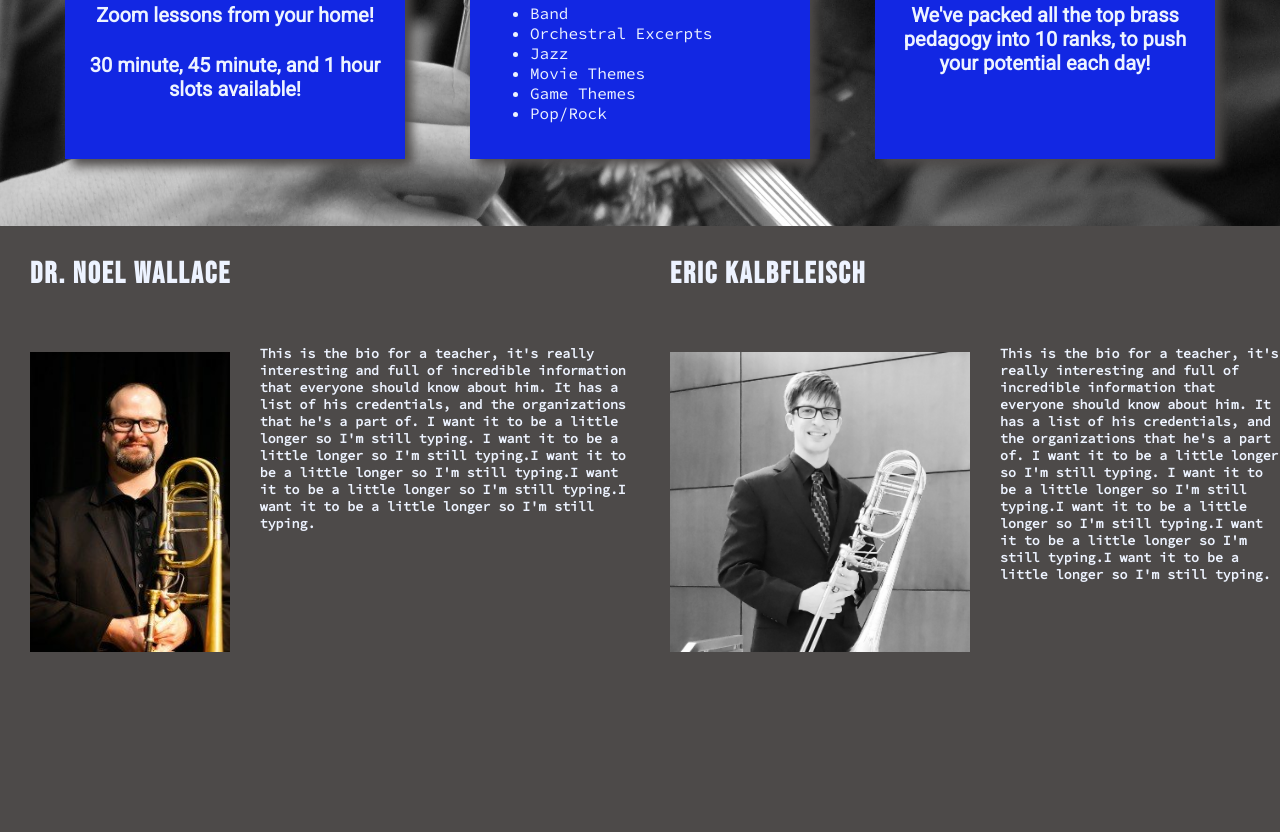
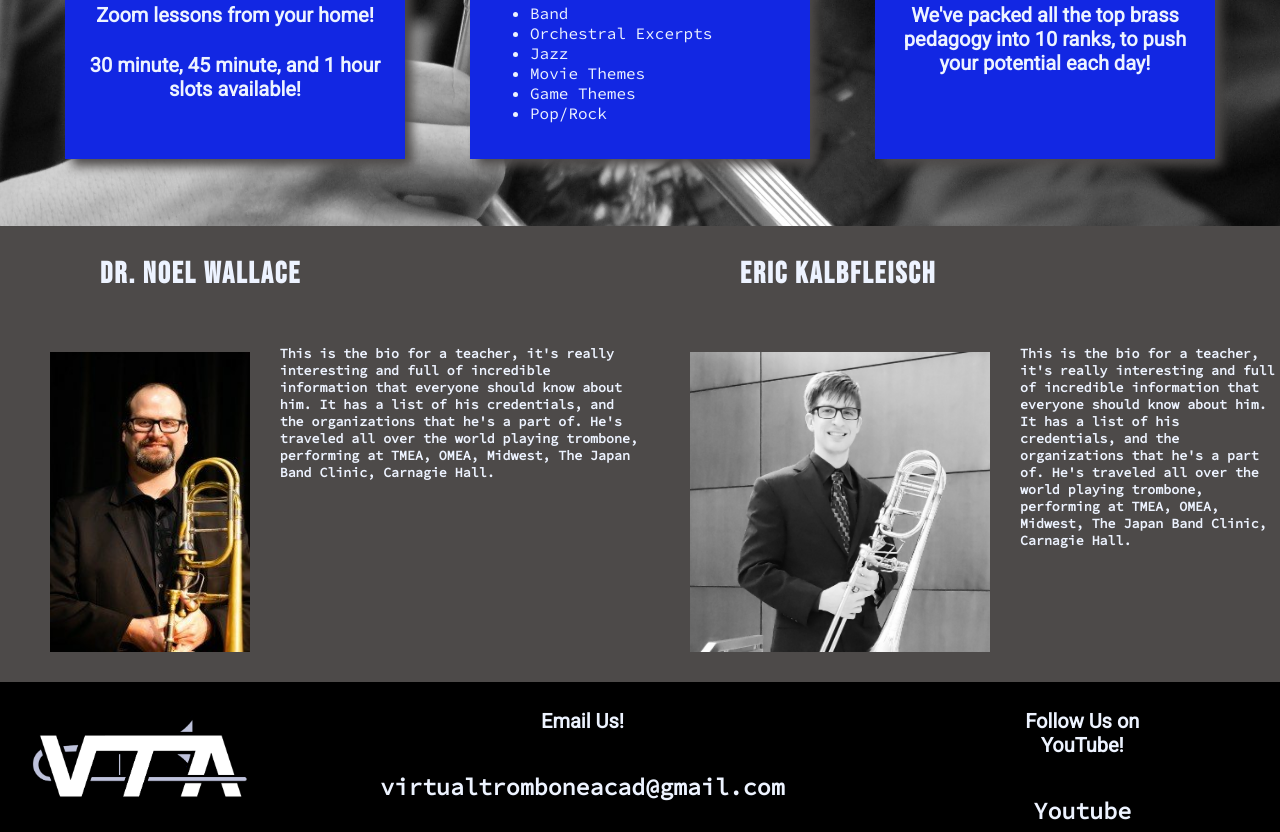
Before and after one commit to ewkalb/vta-test-homepage, a plain HTML site: page index.html in a window 1280 px wide. Shown: the part 1124-1956 px from the top of the page. Before the commit the page ends 1806 px from the top, so only its background shows below. Drawn offline with Linux system fonts and the light colour scheme.

Commit message:
added contact section and content

```diff
--- a/index.html
+++ b/index.html
@@ -16,10 +16,10 @@
             <img src="media/images/logotransparent.png" alt="VTA Logo"/>
             <nav>
                 <div class="about">
-                    <a class="main-nav-link" href="">About VTA</a>
+                    <a class="main-nav-link" href="#why-vta">About VTA</a>
                 </div>
                 <div class="staff">
-                    <a class="main-nav-link" href="">Staff</a>
+                    <a class="main-nav-link" href="#staff">Staff</a>
                 </div>
                 <div class="ranks">
                     <a class="main-nav-link" href="">Climbing the Ranks</a>
@@ -78,19 +78,32 @@
                     <h3>Dr. Noel Wallace</h3>
                 <div class="teacher">
                     <img src="media/images/noel-profile.jpg" />
-                    <h5>This is the bio for a teacher, it's really interesting and full of incredible information that everyone should know about him. It has a list of his credentials, and the organizations that he's a part of. I want it to be a little longer so I'm still typing. I want it to be a little longer so I'm still typing.I want it to be a little longer so I'm still typing.I want it to be a little longer so I'm still typing.I want it to be a little longer so I'm still typing.</h5>
+                    <h5>This is the bio for a teacher, it's really interesting and full of incredible information that everyone should know about him. It has a list of his credentials, and the organizations that he's a part of. He's traveled all over the world playing trombone, performing at TMEA, OMEA, Midwest, The Japan Band Clinic, Carnagie Hall. </h5>
                 </div>
             </div>
             <div class="teacher-container">
                 <h3>Eric Kalbfleisch</h3>
                 <div class="teacher">
                     <img src="media/images/eric-profile.jpg" />
-                    <h5>This is the bio for a teacher, it's really interesting and full of incredible information that everyone should know about him. It has a list of his credentials, and the organizations that he's a part of. I want it to be a little longer so I'm still typing. I want it to be a little longer so I'm still typing.I want it to be a little longer so I'm still typing.I want it to be a little longer so I'm still typing.I want it to be a little longer so I'm still typing.</h5>
+                    <h5>This is the bio for a teacher, it's really interesting and full of incredible information that everyone should know about him. It has a list of his credentials, and the organizations that he's a part of. He's traveled all over the world playing trombone, performing at TMEA, OMEA, Midwest, The Japan Band Clinic, Carnagie Hall.</h5>
                 </div>
             </div>
 
         </main>
         <footer>
+            <div class="contact-container">
+                <img src="media/images/logotransparent.png" alt="" />
+                <div class="contact-card-container">
+                    <div class="contact-card">
+                        <h4>Email Us!</h4>
+                        <h5><a href="virtualtromboneacad@gmail.com">virtualtromboneacad@gmail.com</a></h5>
+                    </div>
+                    <div class="contact-card">
+                        <h4>Follow Us on YouTube!</h4>
+                        <h5><a href="https://www.youtube.com/channel/UC7NRc6pgBph7WFyITOwpJzQ">Youtube</a></h5>
+                     </div>
+                </div>
+            </div>
 
         </footer>
     </body>
--- a/style.css
+++ b/style.css
@@ -183,7 +183,7 @@ nav {
 
 .teacher-container h3 {
     letter-spacing: 2px;
-    padding-left: 30px;
+    padding-left: 100px;
 }
 
 .teacher {
@@ -197,9 +197,40 @@ nav {
 .teacher img {
     height: 300px;
     padding: 30px;
+    padding-left: 50px;
 }
 
 .teacher h5 {
     width: 400px;
     text-align: left;
 }
+
+.contact-container {
+    height: 150px;
+    background-color: black;
+    display: flex;
+    justify-content: space-between;
+}
+.contact-container img {
+    padding: 30px;
+}
+.contact-card-container {
+    display: flex;
+    justify-content: space-between;
+}
+
+.contact-card {
+    font-size: 28px;
+    padding-left: 100px;
+    padding-right: 100px;
+    text-align: center;
+}
+
+.contact-card a {
+    color: #edf3ff;
+    text-decoration: none;
+}
+.contact-card a:hover {
+    color: #1227e3;
+    text-decoration: underline;
+}
```
